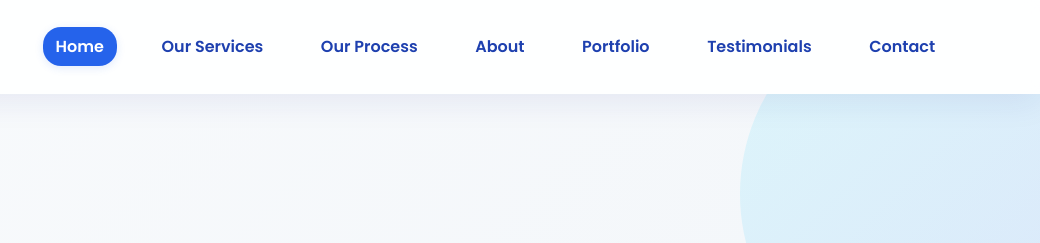
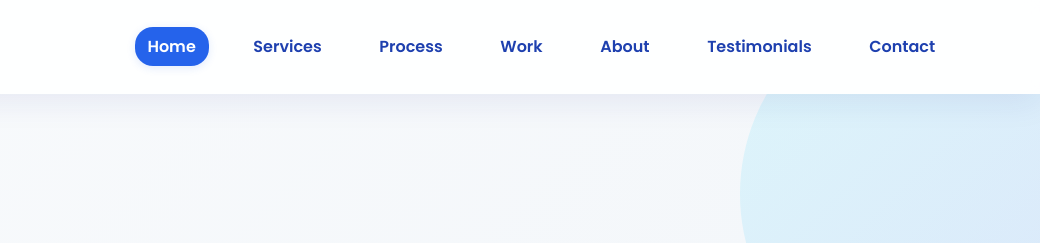
Before and after one commit to devsuraj0109/MyBader-Landing-FrontEnd, a website: page index.html in a window 1280 px wide. Shown: the top 243 px of the page, 240-1280 px from the left. Drawn offline with Linux system fonts and the light colour scheme.

Commit message:
Update navigation links and section ID in index.html for clarity and consistency. Changed "Our Services" to "Services" and "Our Process" to "Process". Added "Work" link to the navigation and updated the process section ID for better accessibility.

```diff
--- a/index.html
+++ b/index.html
@@ -22,10 +22,10 @@
                 </div>
                 <ul class="nav-links">
                     <li><a href="#home" class="active">Home</a></li>
-                    <li><a href="#services">Our Services</a></li>
-                    <li><a href="#process">Our Process</a></li>
+                    <li><a href="#services">Services</a></li>
+                    <li><a href="#process">Process</a></li>
+                    <li><a href="#work">Work</a></li>
                     <li><a href="#about">About</a></li>
-                    <li><a href="#work">Portfolio</a></li>
                     <li><a href="#testimonials">Testimonials</a></li>
                     <li><a href="#contact">Contact</a></li>
                 </ul>
@@ -106,7 +106,7 @@
     </section>
 
     <!-- Process Section -->
-    <section class="process">
+    <section id="process" class="process">
         <div class="container">
             <div class="section-header">
                 <h2>Our Process</h2>
```
